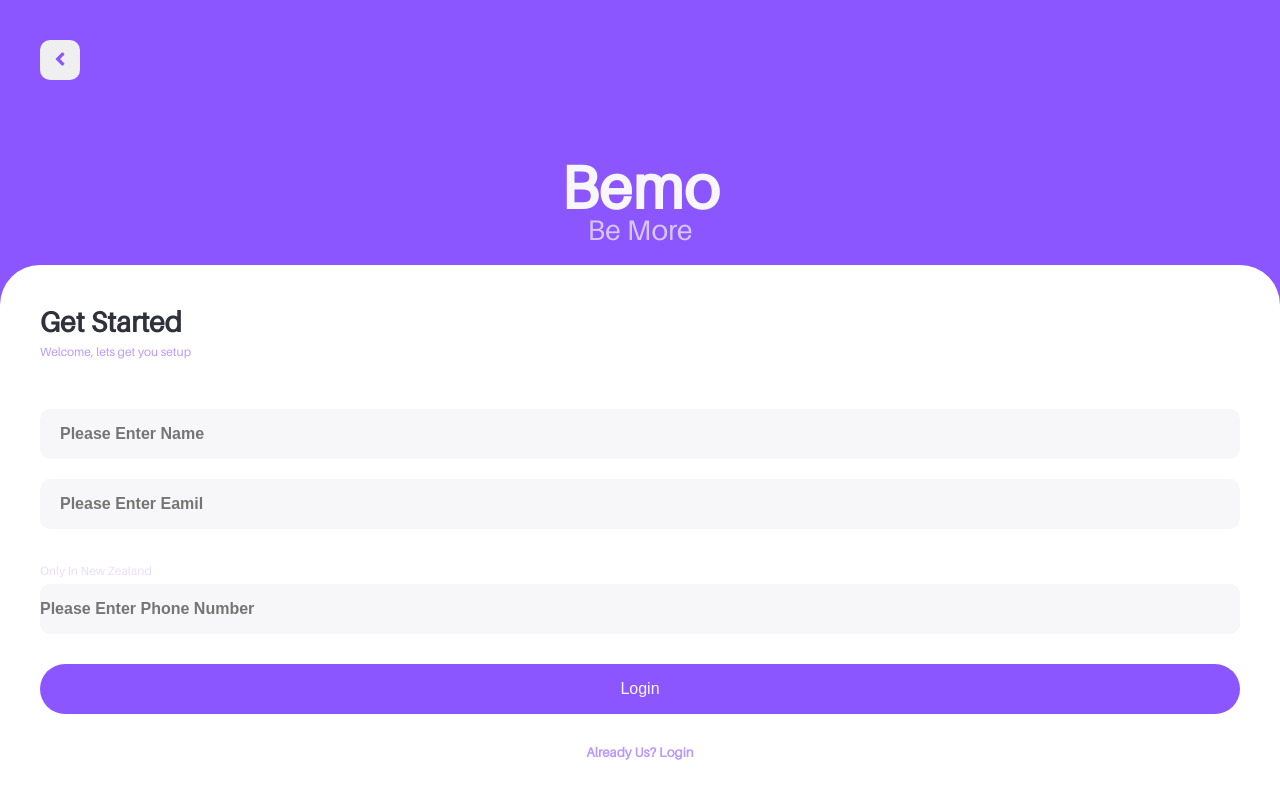
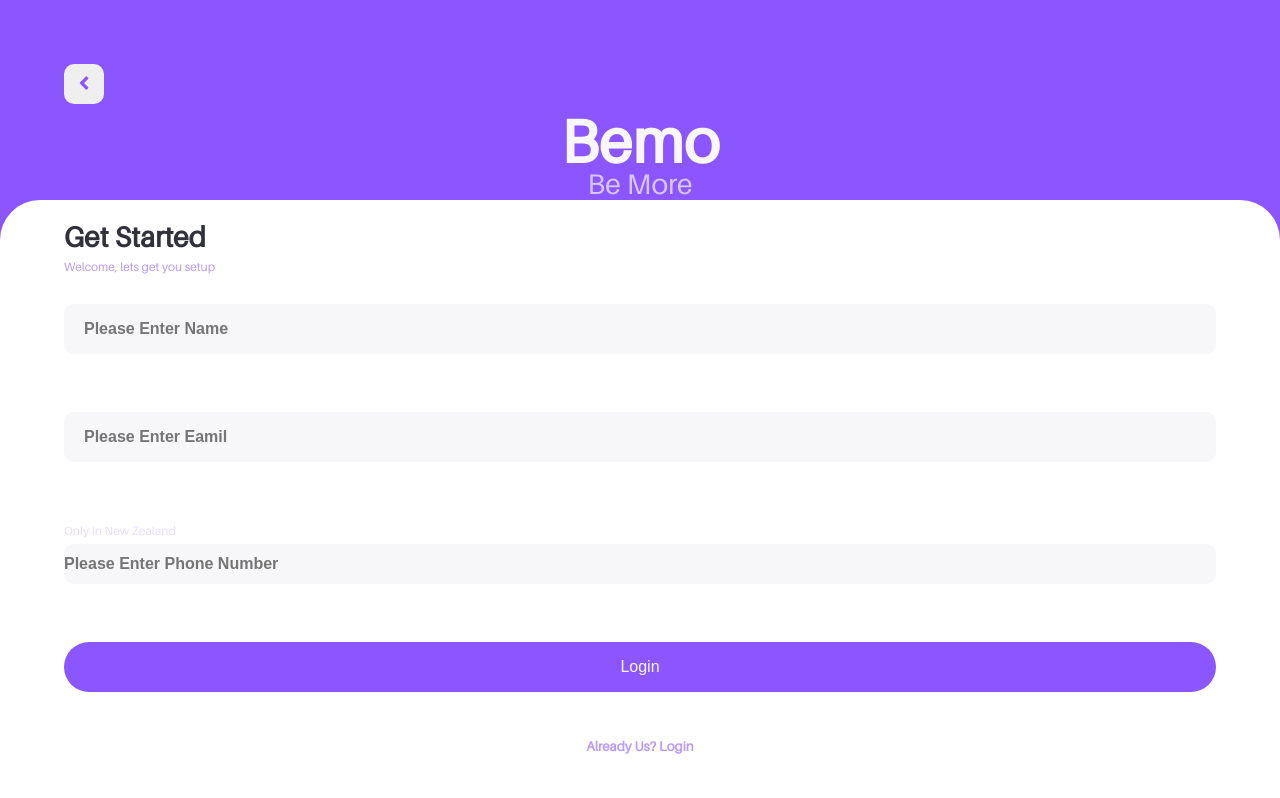
Before and after one commit to MickyPrice/Yoobee-Bemo-App-Frontend, a Vue app: page /signup in a window 1280 px wide. Built offline with nearby package versions, Linux system fonts and the light colour scheme; no server answers; what vue-socket.io-extended would draw is missing.

Commit message:
Bug fix sizing on login

```diff
--- a/src/components/form/EmailBoxForm.vue
+++ b/src/components/form/EmailBoxForm.vue
@@ -1,5 +1,10 @@
 <template>
-  <input class="text__base--heavy" type="email" name="fname" placeholder="Please Enter Eamil" />
+  <input
+    class="text__base--heavy"
+    type="email"
+    name="fname"
+    placeholder="Please Enter Eamil"
+  />
 </template>
 
 <script>
@@ -10,9 +15,9 @@ export default {};
 @import "@/scss/_variables";
 input {
   width: 100%;
-  margin-top: $margin-20;
+  height: $height-btn;
+  margin-top: 5%;
 
-  height: $height-btn;
   background-color: $white-300;
   border-radius: $corners-10;
   border: none;
--- a/src/components/form/PhoneNumberBoxForm.vue
+++ b/src/components/form/PhoneNumberBoxForm.vue
@@ -19,24 +19,25 @@ export default {
   name: "PhoneNumberBoxForm",
   props: ["value"],
   methods: {
-    updateValue: function(value) {
+    updateValue: function (value) {
       this.$emit("input", value);
-    }
-  }
+    },
+  },
 };
 </script>
 
 <style scoped lang="scss">
 @import "@/scss/_variables";
 div {
-  margin-top: $margin-30;
+  margin: 5% 0;
   label {
     color: $purple-100;
   }
   input {
     width: 100%;
     margin-top: $margin-5;
-    height: $height-btn;
+    height: $height-srch;
+
     background-color: $white-300;
     border-radius: $corners-10;
     border: none;
--- a/src/components/form/SubmitButton.vue
+++ b/src/components/form/SubmitButton.vue
@@ -16,7 +16,7 @@ input {
   height: $height-btn;
   border-radius: $corners-40;
   background-color: $purple-500;
-  margin-top: $margin-30;
+  // margin-top: $margin-30;
   color: $white-300;
   border: none;
   outline: none;
--- a/src/components/form/TextBoxForm.vue
+++ b/src/components/form/TextBoxForm.vue
@@ -1,5 +1,10 @@
 <template>
-  <input class="text__base--heavy" type="text" name="fname" placeholder="Please Enter Name" />
+  <input
+    class="text__base--heavy"
+    type="text"
+    name="fname"
+    placeholder="Please Enter Name"
+  />
 </template>
 
 <script>
@@ -10,9 +15,8 @@ export default {};
 @import "@/scss/_variables";
 input {
   width: 100%;
-  margin-top: $margin-20;
+  height: $height-btn;
 
-  height: $height-btn;
   background-color: $white-300;
   border-radius: $corners-10;
   border: none;
--- a/src/components/layout/PushCard.vue
+++ b/src/components/layout/PushCard.vue
@@ -25,9 +25,10 @@ export default {
 
 .push-card {
   width: 100%;
+  max-height: 75%;
   background-color: $white-100;
   border-radius: $corners-top;
-  padding: $padding-40;
+  padding: 20px $pad-bor 0 $pad-bor;
   position: absolute;
   bottom: 0;
 
@@ -37,7 +38,7 @@ export default {
   }
   &__bottom-text {
     text-align: center;
-    margin-top: $margin-30;
+    margin: 4%;
     color: $purple-300;
   }
 }
--- a/src/views/login/Login.vue
+++ b/src/views/login/Login.vue
@@ -36,15 +36,15 @@ import PhoneNumberBoxForm from "../../components/form/PhoneNumberBoxForm.vue";
 import SubmitButton from "../../components/form/SubmitButton.vue";
 import Bibutton from "../../components/buttons/BiButton.vue";
 
-import { login } from "@/services/api/auth.js"
+import { login } from "@/services/api/auth.js";
 
 export default {
-  data: function() {
+  data: function () {
     return {
       form: {
-        phone: ""
-      }
-    }
+        phone: "",
+      },
+    };
   },
   components: {
     PushCard,
@@ -55,10 +55,13 @@ export default {
   methods: {
     loginUser() {
       login(this.form).then(() => {
-        this.$router.push({ name: 'verify', params: { phone: this.form.phone } });
-      })
-    }
-  }
+        this.$router.push({
+          name: "verify",
+          params: { phone: this.form.phone },
+        });
+      });
+    },
+  },
 };
 </script>
 
@@ -66,11 +69,11 @@ export default {
 @import "@/scss/_variables";
 .login {
   &__top {
-    padding: $padding-40;
+    padding: $pad-bor;
   }
 }
 .head {
-  padding-top: 70px;
+  padding-top: 5%;
   &__titile {
     color: $white-300;
     text-align: center;
--- a/src/views/login/Signup.vue
+++ b/src/views/login/Signup.vue
@@ -55,10 +55,9 @@ export default {
 @import "@/scss/_variables";
 .signup {
   &__top {
-    padding: $padding-40;
+    padding: $pad-bor;
   }
   .head {
-    padding-top: 70px;
     &__titile {
       color: $white-300;
       text-align: center;
```
